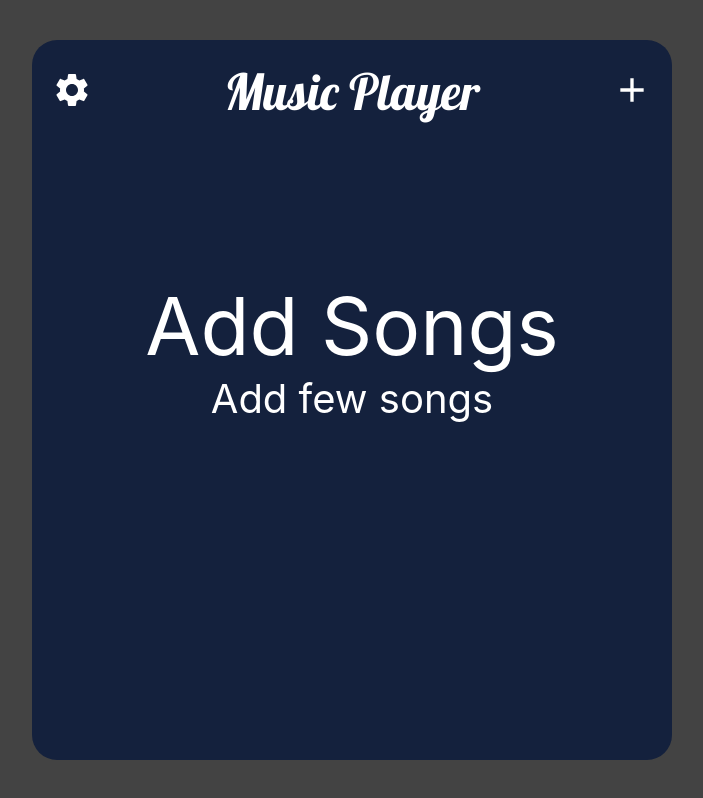
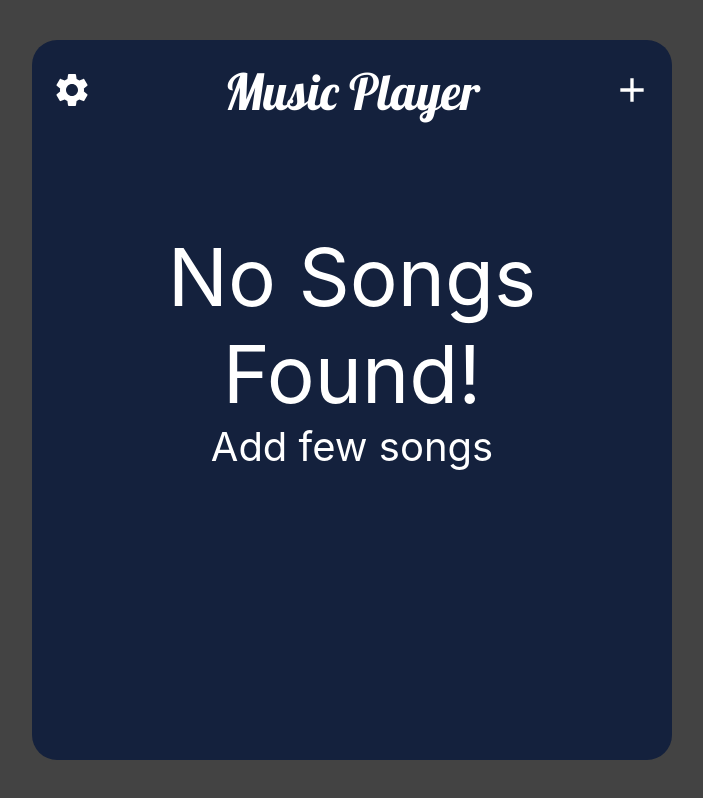
Before and after one commit to xbotpc/music-player, a React (Create React App) app: page / in a window 1280 px wide. Shown: the whole page, without its empty margins (288-991 px from the left). Built offline with nearby package versions, Linux system fonts and the light colour scheme.

Commit message:
code update

```diff
--- a/src/components/App/App.tsx
+++ b/src/components/App/App.tsx
@@ -22,7 +22,7 @@ function App() {
             Music Player
             <AddSong />
           </header>
-          {playlist.length !== 0 ? <Playlist /> : <span>Add Songs</span>}
+          {playlist.length !== 0 ? <Playlist /> : <span>No Songs Found!</span>}
           <AudioControls />
         </div>
         <AudioPlayer />
```
Also changed, not shown: 1 other file (tests, documents, lock files or other folders).
